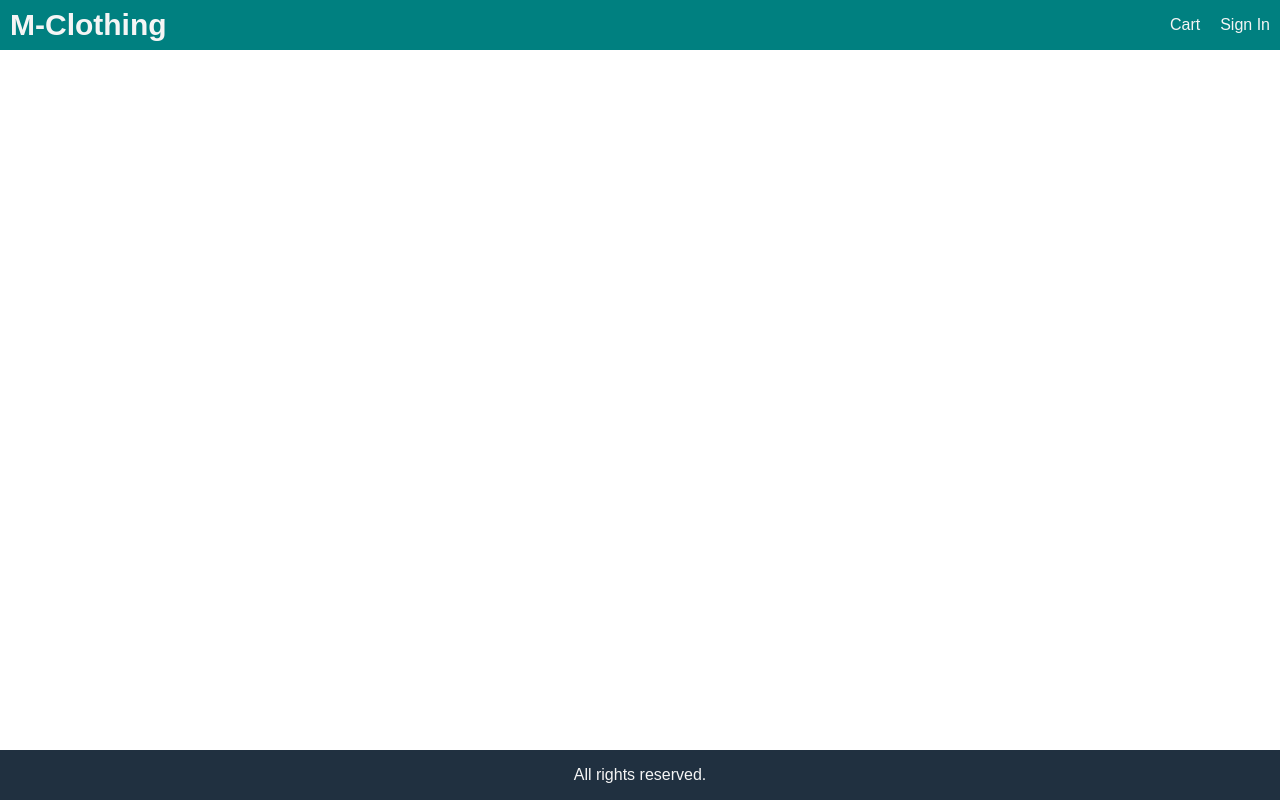
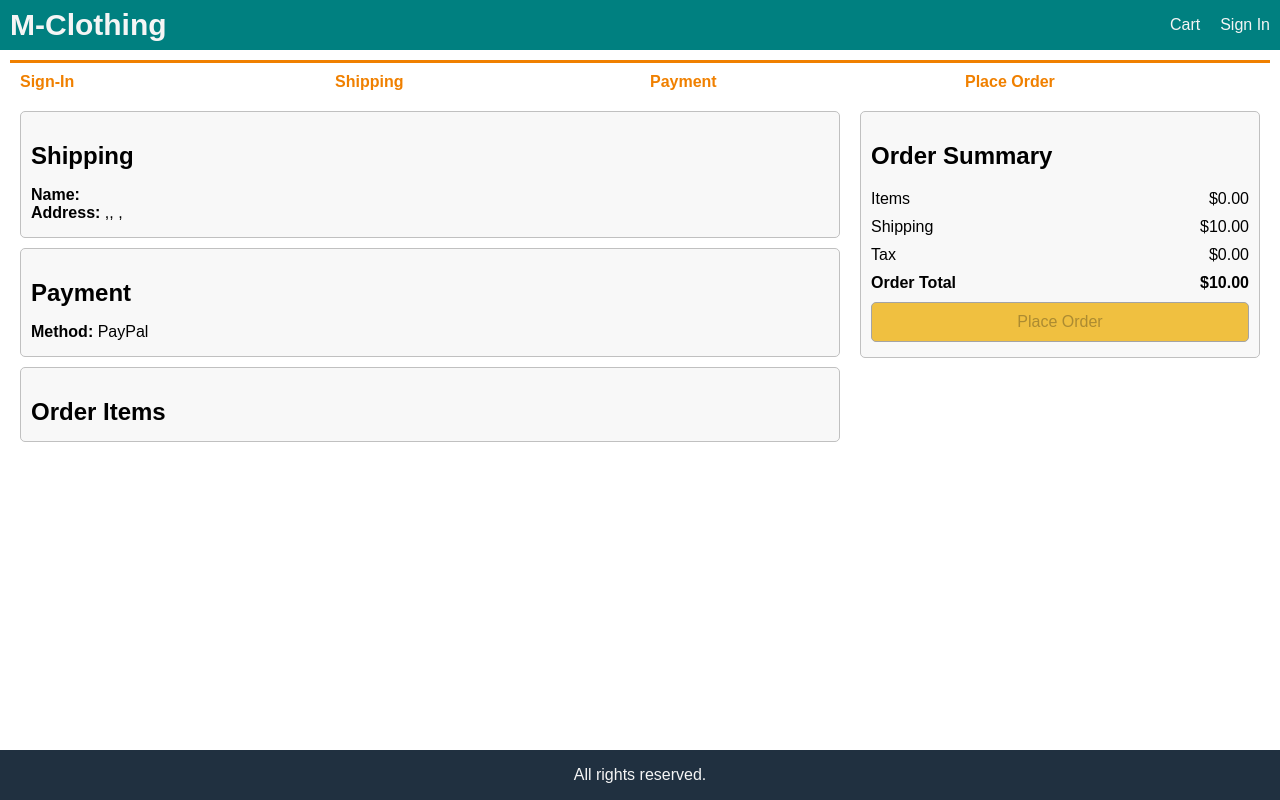
Before and after one commit to stephcstd/M-Clothing, a React (Create React App) app in the folder frontend/: page /placeorder in a window 1280 px wide. Built offline with nearby package versions, Linux system fonts and the light colour scheme.

Commit message:
session 24 completed

```diff
--- a/frontend/src/App.js
+++ b/frontend/src/App.js
@@ -8,6 +8,7 @@
 import RegisterScreen from './screens/RegisterScreen';
 import ShippingAddressScreen from './screens/ShippingAddressScreen';
 import PaymentMethodScreen from './screens/PaymentMethodScreen';
+import PlaceOrderScreen from './screens/PlaceOrderScreen';
 
 function App() {
 
@@ -58,6 +59,7 @@
             <Route path="/register" component={RegisterScreen}></Route>
             <Route path="/shipping" component={ShippingAddressScreen}></Route>
             <Route path="/payment" component={PaymentMethodScreen}></Route>
+            <Route path="/placeorder" component={PlaceOrderScreen}></Route>
             <Route path="/" component={HomeScreen} exact></Route>
           </main>
           <footer className="row center">All rights reserved.</footer>
--- /dev/null
+++ b/frontend/src/screens/PlaceOrderScreen.js
@@ -0,0 +1,127 @@
+import React from 'react';
+import { useSelector } from 'react-redux';
+import { Link } from 'react-router-dom';
+import CheckoutSteps from '../components/CheckoutSteps';
+
+export default function PlaceOrderScreen(props) {
+  const cart = useSelector((state) => state.cart);
+  if (!cart.paymentMethod) {
+    props.history.push('/payment');
+  }
+  const toPrice = (num) => Number(num.toFixed(2)); // 5.123 => "5.12" => 5.12
+  cart.itemsPrice = toPrice(
+    cart.cartItems.reduce((a, c) => a + c.qty * c.price, 0)
+  );
+  cart.shippingPrice = cart.itemsPrice > 100 ? toPrice(0) : toPrice(10);
+  cart.taxPrice = toPrice(0.15 * cart.itemsPrice);
+  cart.totalPrice = cart.itemsPrice + cart.shippingPrice + cart.taxPrice;
+  const placeOrderHandler = () => {
+    // TODO: dispatch place order action
+  };
+  return (
+    <div>
+      <CheckoutSteps step1 step2 step3 step4></CheckoutSteps>
+      <div className="row top">
+        <div className="col-2">
+          <ul>
+            <li>
+              <div className="card card-body">
+                <h2>Shipping</h2>
+                <p>
+                  <strong>Name:</strong> {cart.shippingAddress.fullName} <br />
+                  <strong>Address: </strong> {cart.shippingAddress.address},
+                  {cart.shippingAddress.city}, {cart.shippingAddress.postalCode}
+                  ,{cart.shippingAddress.country}
+                </p>
+              </div>
+            </li>
+            <li>
+              <div className="card card-body">
+                <h2>Payment</h2>
+                <p>
+                  <strong>Method:</strong> {cart.paymentMethod}
+                </p>
+              </div>
+            </li>
+            <li>
+              <div className="card card-body">
+                <h2>Order Items</h2>
+                <ul>
+                  {cart.cartItems.map((item) => (
+                    <li key={item.product}>
+                      <div className="row">
+                        <div>
+                          <img
+                            src={item.image}
+                            alt={item.name}
+                            className="small"
+                          ></img>
+                        </div>
+                        <div className="min-30">
+                          <Link to={`/product/${item.product}`}>
+                            {item.name}
+                          </Link>
+                        </div>
+
+                        <div>
+                          {item.qty} x ${item.price} = ${item.qty * item.price}
+                        </div>
+                      </div>
+                    </li>
+                  ))}
+                </ul>
+              </div>
+            </li>
+          </ul>
+        </div>
+        <div className="col-1">
+          <div className="card card-body">
+            <ul>
+              <li>
+                <h2>Order Summary</h2>
+              </li>
+              <li>
+                <div className="row">
+                  <div>Items</div>
+                  <div>${cart.itemsPrice.toFixed(2)}</div>
+                </div>
+              </li>
+              <li>
+                <div className="row">
+                  <div>Shipping</div>
+                  <div>${cart.shippingPrice.toFixed(2)}</div>
+                </div>
+              </li>
+              <li>
+                <div className="row">
+                  <div>Tax</div>
+                  <div>${cart.taxPrice.toFixed(2)}</div>
+                </div>
+              </li>
+              <li>
+                <div className="row">
+                  <div>
+                    <strong> Order Total</strong>
+                  </div>
+                  <div>
+                    <strong>${cart.totalPrice.toFixed(2)}</strong>
+                  </div>
+                </div>
+              </li>
+              <li>
+                <button
+                  type="button"
+                  onClick={placeOrderHandler}
+                  className="primary block"
+                  disabled={cart.cartItems.length === 0}
+                >
+                  Place Order
+                </button>
+              </li>
+            </ul>
+          </div>
+        </div>
+      </div>
+    </div>
+  );
+}
```
Also changed, not shown: 1 other file (tests, documents, lock files or other folders).
